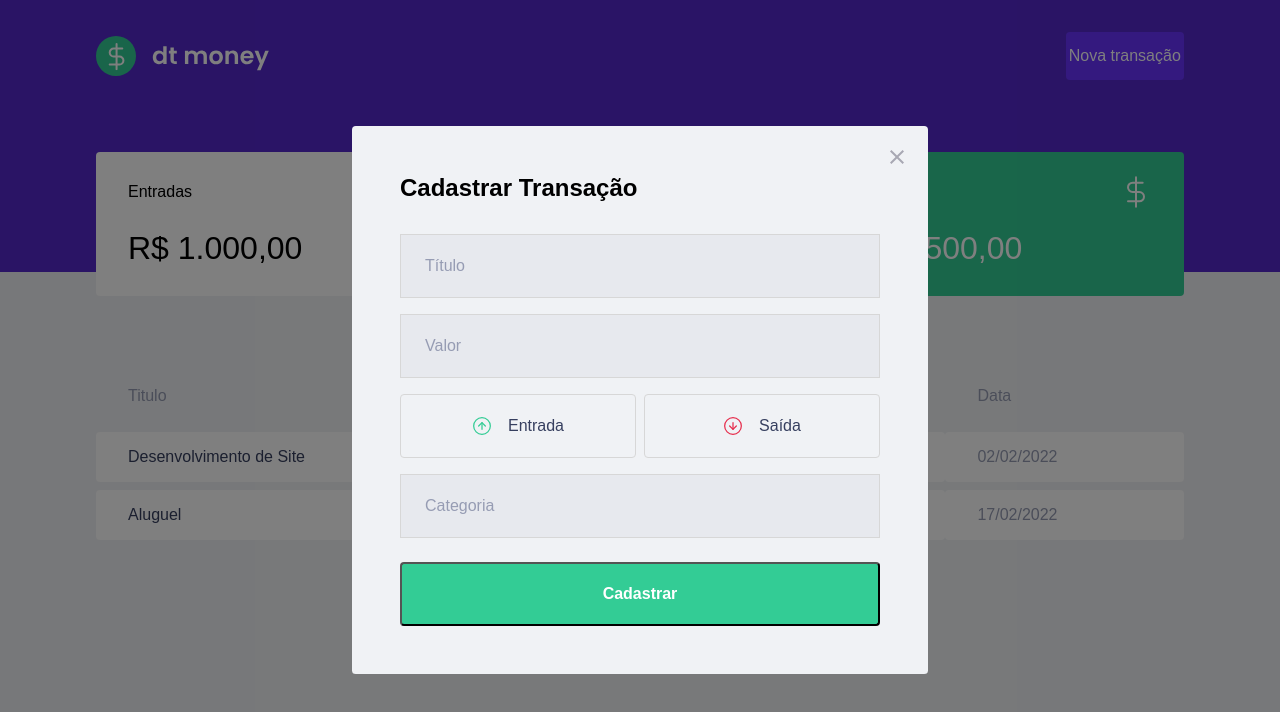
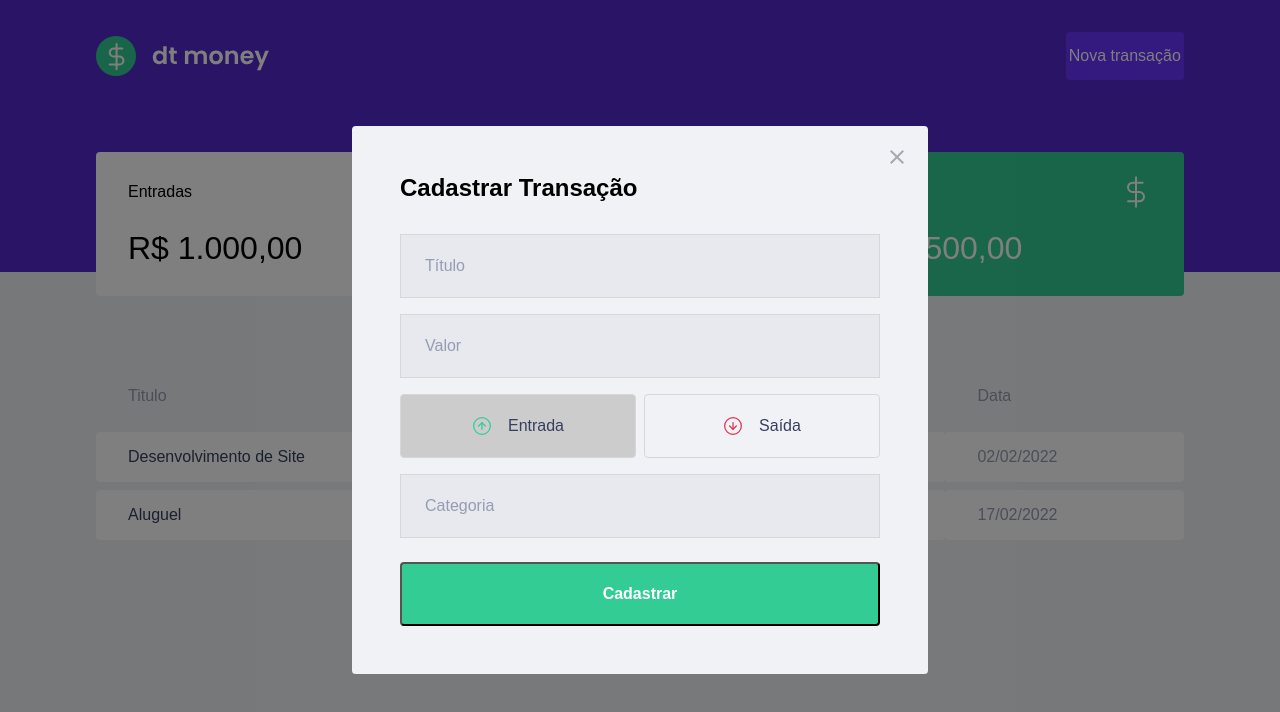
Before and after one commit to j0tappe/trilha-reactjs-02-dtmoney, a React (Create React App) app: page / in a window 1280 px wide. Both pictures are taken after a click on the button "Nova transação". Shown: the top 712 px of the page. Built offline with nearby package versions, Linux system fonts and the light colour scheme; no server answers; what miragejs would draw is missing.

Commit message:
Button isActive

```diff
--- a/src/components/NewTransactionModal/index.tsx
+++ b/src/components/NewTransactionModal/index.tsx
@@ -1,8 +1,9 @@
 import Modal from 'react-modal'
-import { Container, TransactionTypeContainer } from './styles'
+import { Container, RadioBox, TransactionTypeContainer } from './styles'
 import incomeImg from '../../assets/income.svg'
 import outcomeImg from '../../assets/outcome.svg'
 import closeImg from '../../assets/close.svg'
+import { useState } from 'react'
 
 interface NewTransactionProps {
     isOpen: boolean;
@@ -11,6 +12,8 @@
 }
 
 export function NewTransactionModal({ isOpen, onRequestClose }: NewTransactionProps) {
+    const [type, setType] = useState('deposit');
+
     return (
         <Modal
             isOpen={isOpen}
@@ -35,14 +38,22 @@
 
                 <TransactionTypeContainer>
 
-                    <button type="button">
+                    <RadioBox
+                        type="button"
+                        onClick={() => { setType('deposit') }}
+                        isActive={type === 'deposit'}
+                    >
                         <img src={incomeImg} alt="Entrada" />
                         <span>Entrada</span>
-                    </button>
-                    <button type="button">
+                    </RadioBox>
+                    <RadioBox
+                        type="button"
+                        onClick={() => { setType('witdraw') }}
+                        isActive={type === 'witdraw'}
+                    >
                         <img src={outcomeImg} alt="Saída" />
                         <span>Saída</span>
-                    </button>
+                    </RadioBox>
 
                 </TransactionTypeContainer>
 
--- a/src/components/NewTransactionModal/styles.ts
+++ b/src/components/NewTransactionModal/styles.ts
@@ -28,9 +28,6 @@
         margin-top: 1rem;
     }
 }
-
-
-
     button[type="submit"] {
         width: 100%;
         padding: 0 1.5rem;
@@ -53,17 +50,26 @@
 
 `
 
+
 export const TransactionTypeContainer = styled.div`
     margin: 1rem 0;
     display: grid;
     grid-template-columns: 1fr 1fr;
     gap: 0.5rem;
 
-    button {
+`
+interface RadioBoxProps {
+    isActive: boolean;
+}
+
+export const RadioBox = styled.button<RadioBoxProps>`
+
     height: 4rem;
     border: 1px solid #d7d7d7;
     border-radius: 0.25rem;
-        background: transparent;
+
+    background: ${(props) => props.isActive ? '#ccc' : 'transparent'};
+
     display: flex;
     justify-content: center;
     align-items: center;
@@ -74,13 +80,12 @@
         //border-color: #aaa
         border-color: ${darken(0.1, '#d7d7d7')}
     }
-    }
+
 
     img {
         width: 20px;
         height: 20px;
     }
-
 
 
     span {
```
Lines whose indentation alone changed are shown as unchanged.
